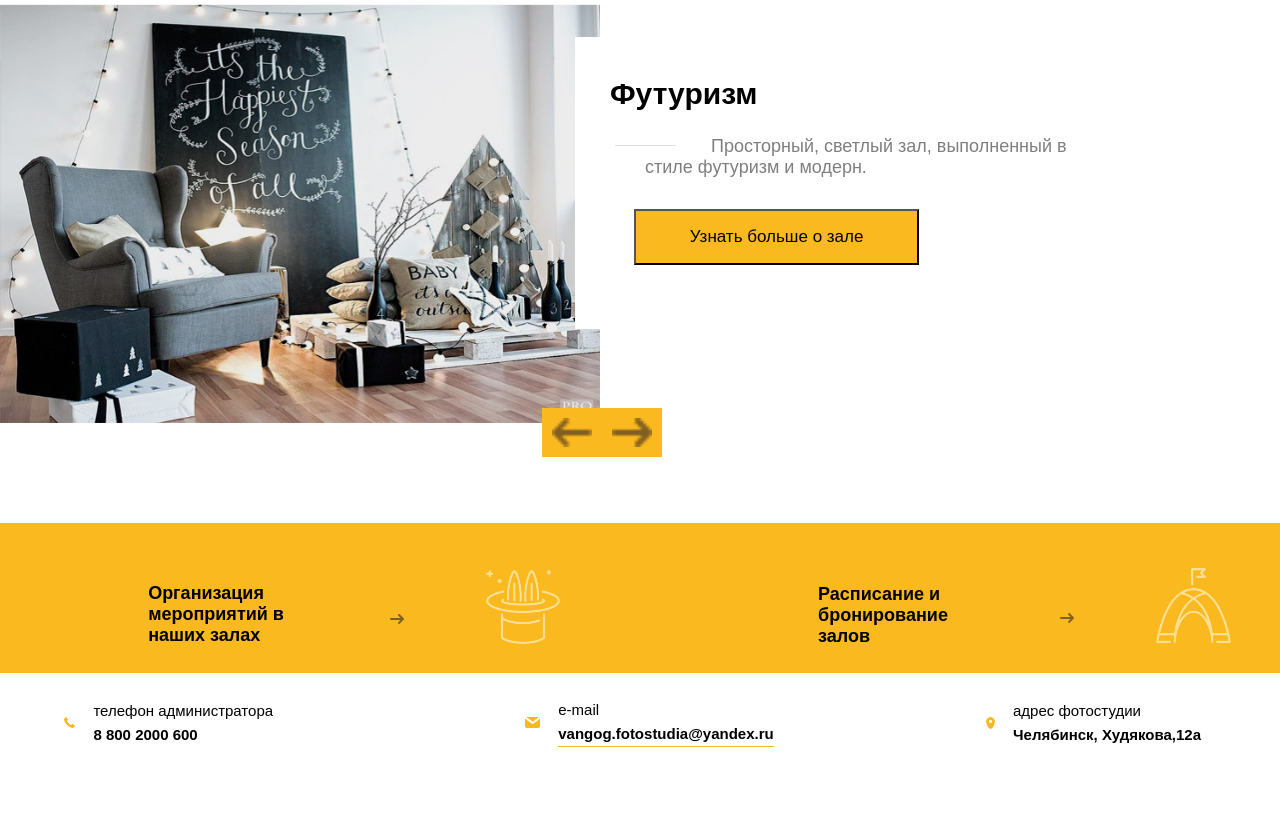
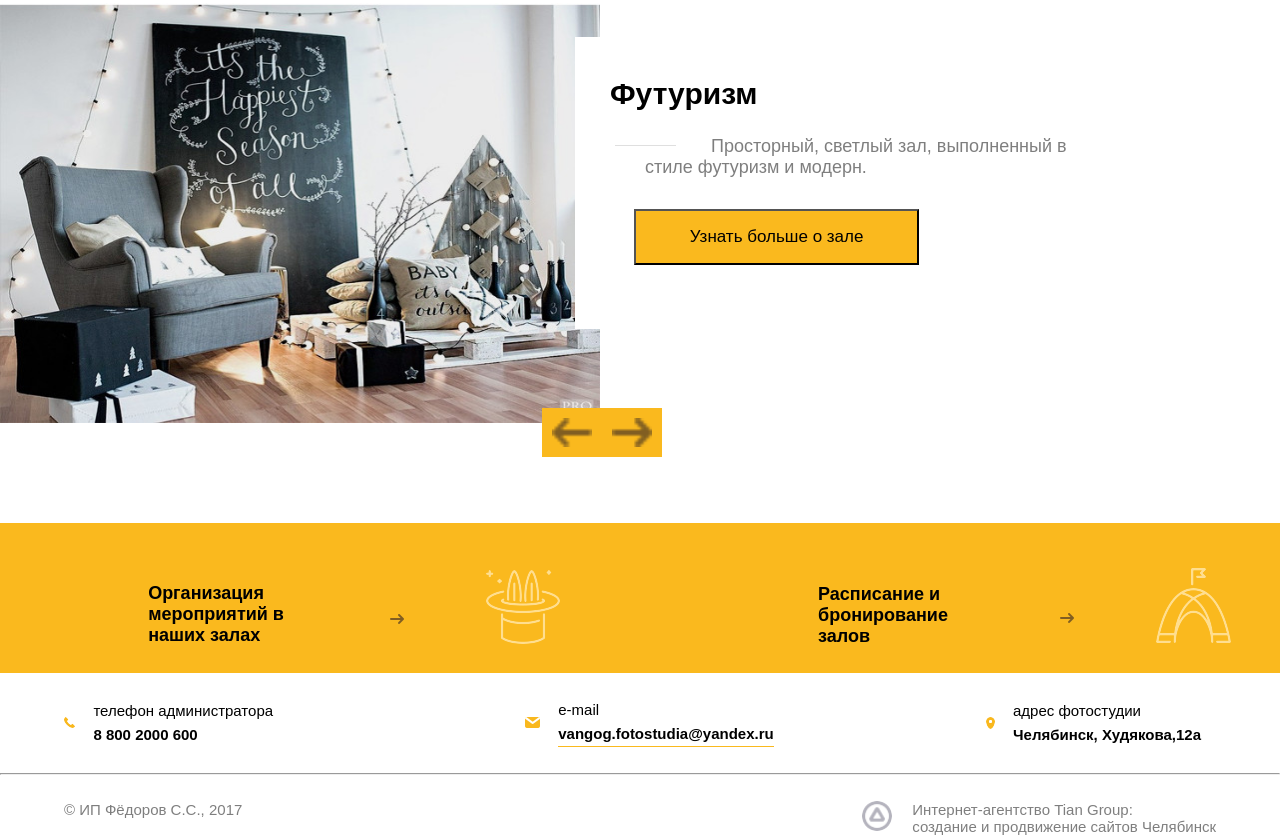
Before and after one commit to KovalevaTatyana/TianGroup, a plain HTML site: page index.html in a window 1280 px wide. Shown: the part 3851-4686 px from the top of the page. Before the commit the page ends 4598 px from the top, so only its background shows below. Drawn offline with Linux system fonts and the light colour scheme.

Commit message:
add footer copyright

```diff
--- a/index.html
+++ b/index.html
@@ -365,6 +365,25 @@
                     </div>
                 </div>
             </section>
+            <hr>
+            <section class="footer__copyright">
+                <div class="footer__copyright_content">
+                    <div class="footer__copyright_content_columns">
+                        <div class="footer__copyright_content_column left">
+                            <h3 class="footer__copyright_content_column__name">
+                                © ИП Фёдоров С.С., 2017
+                            </h3>
+                        </div>
+                        <div class="footer__copyright_content_column right">
+                            <img class="footer__copyright_content_column__logo-tian" src="images/logo_tian.png" alt="logo tian">
+                            <p class="footer__copyright_content_column__company">
+                                Интернет-агентство Tian Group:<br>
+                                создание и продвижение сайтов Челябинск
+                            </p>
+                        </div>
+                    </div>
+                </div>
+            </section>
         </footer>
     </body>
 </html>
--- a/style.css
+++ b/style.css
@@ -522,6 +522,9 @@
     left: 320px;
     top: -30px;
 }
+.footer__contacts {
+    margin-bottom: 2%;
+}
 .footer__contacts_content {
     max-width: 1280px;
     margin: 0 auto;
@@ -568,3 +571,37 @@
     margin-left: 8%;
     line-height: 24px;
 }
+hr {
+    max-width: 1280px;
+    margin: 0 auto;
+}
+.footer__copyright {
+    margin-top: 2%;
+}
+.footer__copyright_content {
+    max-width: 1280px;
+    margin: 0 auto;
+}
+.footer__copyright_content_columns {
+    display: flex;
+    justify-content: space-between;
+    padding-right: 5%;
+    padding-left: 5%;
+}
+.footer__copyright_content_column.right {
+    display: flex;
+}
+.footer__copyright_content_column__logo-tian {
+    width: 30px;
+    height: 30px;
+    margin-right: 20px;
+}
+.footer__copyright_content_column__name,
+.footer__copyright_content_column__company {
+    font-family: sans-serif;
+    font-style: normal;
+    font-weight: 300;
+    font-size: 15px;
+    color: #000000;
+    opacity: .5;
+}
```
